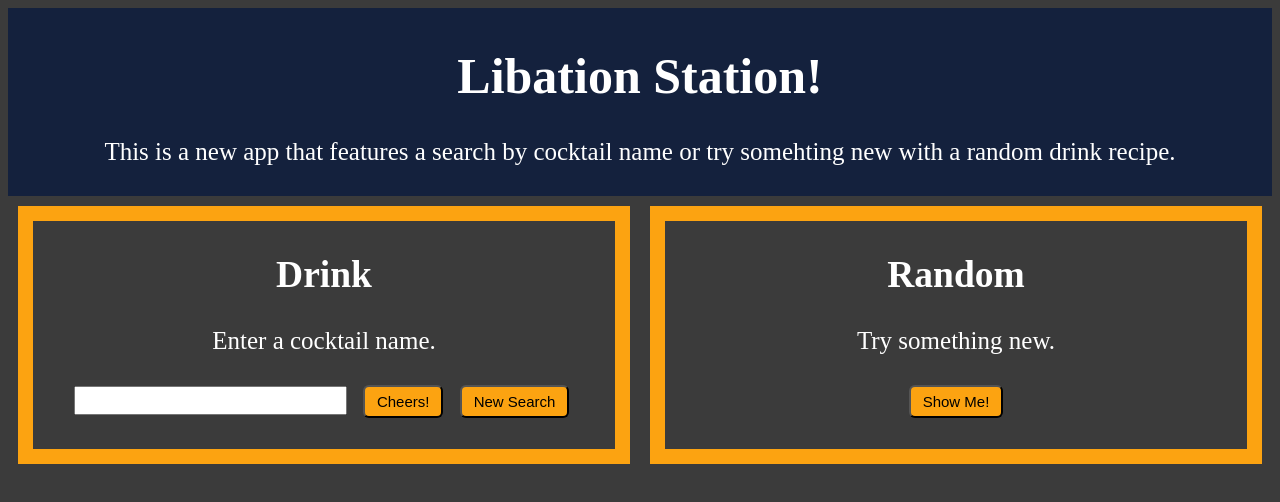
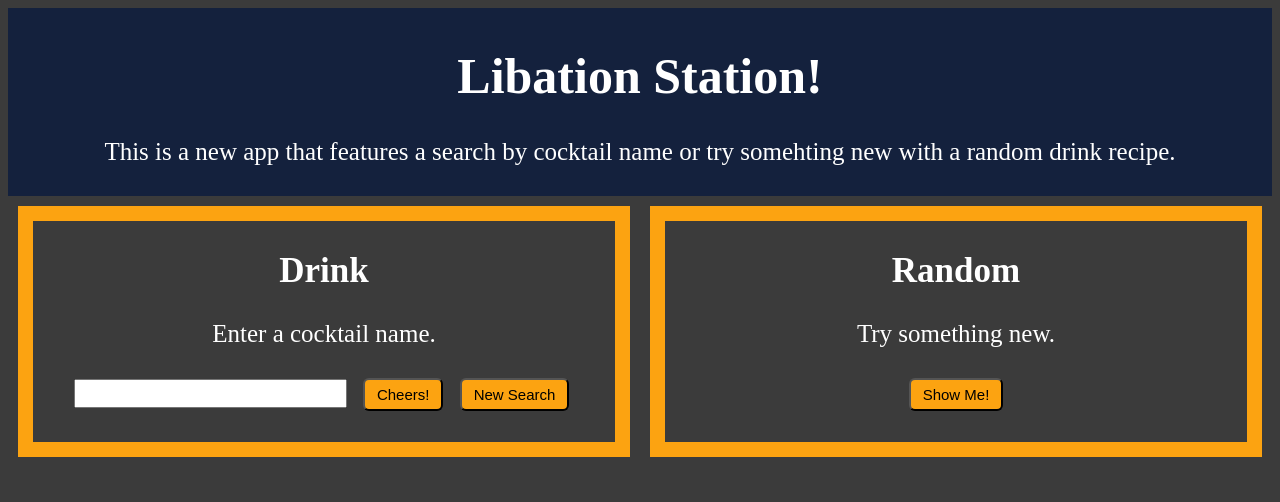
Before and after one commit to VictoriaRoda/API-Hack-Capstone, a plain HTML site: page index.html in a window 1280 px wide. Drawn offline with nearby package versions, Linux system fonts and the light colour scheme.

Commit message:
Final Style Changes-media

```diff
--- a/index.html
+++ b/index.html
@@ -1,5 +1,5 @@
 <!DOCTYPE html>
-<html lang="eng">
+<html lang="en">
   <head>
     <meta charset="utf-8">
     <meta name="viewport" content="width=device-width, initial-scale=1.0">
@@ -15,7 +15,7 @@
 	  <main>
       <section class="group wrapper">
         <div class="item content-box">
-          <h1>Drink</h1>
+          <h2>Drink</h2>
           <p>Enter a cocktail name.
             <form id="js-form">
               <input type="text" name="search-term" id="js-search-term" required>
@@ -25,7 +25,7 @@
           </p>
         </div>
         <div class="item content-box">
-          <h1>Random</h1>
+          <h2>Random</h2>
           <p>Try something new.</p>
             <button id='search' type="submit">Show Me!</button>
         </div>
```
